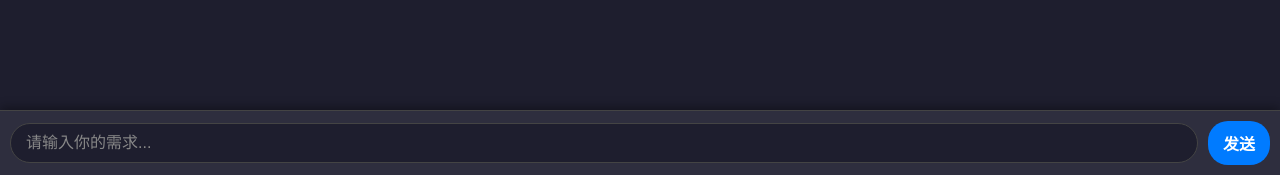
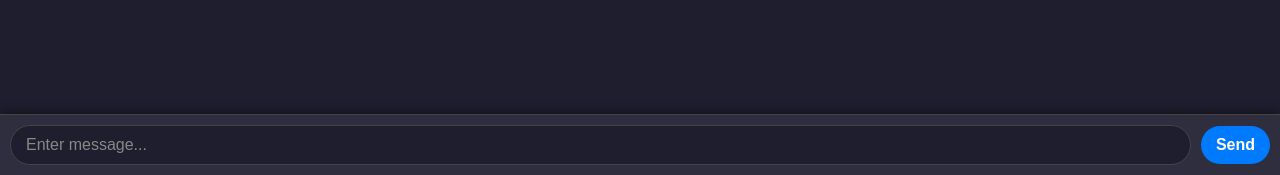
Before and after one commit to mieshen/NeoAI, a Flask app: page / in a window 1280 px wide. Shown: the part 625-800 px from the top of the page. Run offline with Flask 3, Linux system fonts and the light colour scheme; some libraries are stand-ins or nearby versions.

Commit message:
增加WebUI主界面被遗漏的两个元素的本地化

```diff
--- a/src/locale/en.json
+++ b/src/locale/en.json
@@ -125,5 +125,7 @@
     "save_config_button": "Save Configuration",
     "language_label": "Select Language (WebUI must be restarted after change):",
     "language_tooltip": "Choose your preferred language. Changes will not take effect unless the WebUI is restarted.",
-    "clear_history": "Clear History"
+    "clear_history": "Clear History",
+    "web_ui_enter_message": "Enter message...",
+    "web_ui_send_message": "Send"
 }
--- a/src/locale/zh-CN.json
+++ b/src/locale/zh-CN.json
@@ -125,5 +125,7 @@
     "save_config_button": "保存配置",
     "language_label": "选择语言(更改后必须重启WebUI):",
     "language_tooltip": "选择您希望使用的语言，更改后不重启则不会生效。",
-    "clear_history": "清空聊天记录"
+    "clear_history": "清空聊天记录",
+    "web_ui_enter_message": "输入消息...",
+    "web_ui_send_message": "发送"
 }
--- a/src/locale/zh-Miao.json
+++ b/src/locale/zh-Miao.json
@@ -125,5 +125,7 @@
     "save_config_button": "保存设置喵~",
     "language_label": "选择语言喵~(😾更改后一定要重启WebUI😾):",
     "language_tooltip": "选择你喜欢的语言喵~ 快来试试吧~ 更改后如果不重启就不会生效哦💢",
-    "clear_history": "遗忘我...(清空聊天记录)"
+    "clear_history": "遗忘我...(清空聊天记录)",
+    "web_ui_enter_message": "告诉我你的问题吧~",
+    "web_ui_send_message": "发送"
 }
--- a/src/web-ui/templates/index.html
+++ b/src/web-ui/templates/index.html
@@ -25,8 +25,8 @@
     <div id="chat_container" class="chat-container">
         <div class="none"></div>
         <div class="input-container">
-            <input type="text" id="user_input" class="form-control" placeholder="请输入你的需求..." />
-            <button class="btn btn-primary" onclick="interact()">发送</button>
+            <input type="text" id="user_input" class="form-control" placeholder="{{ "web_ui_enter_message" | translate }}" />
+            <button class="btn btn-primary" onclick="interact()">{{ "web_ui_send_message" | translate }}</button>
         </div>
         <script src="https://cdn.jsdelivr.net/npm/axios/dist/axios.min.js"></script>
         <script src="https://cdn.jsdelivr.net/npm/marked/marked.min.js"></script>
```
